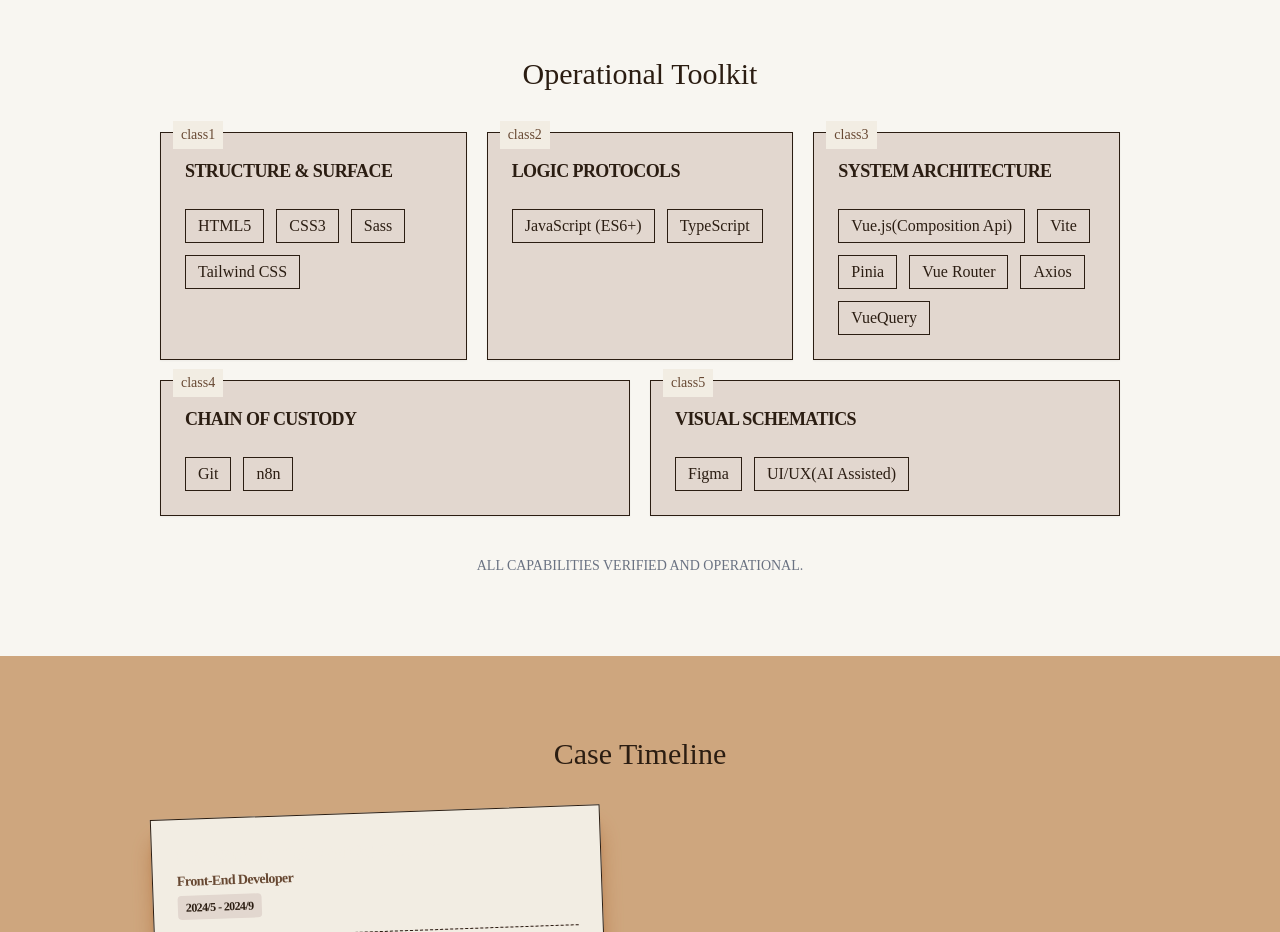
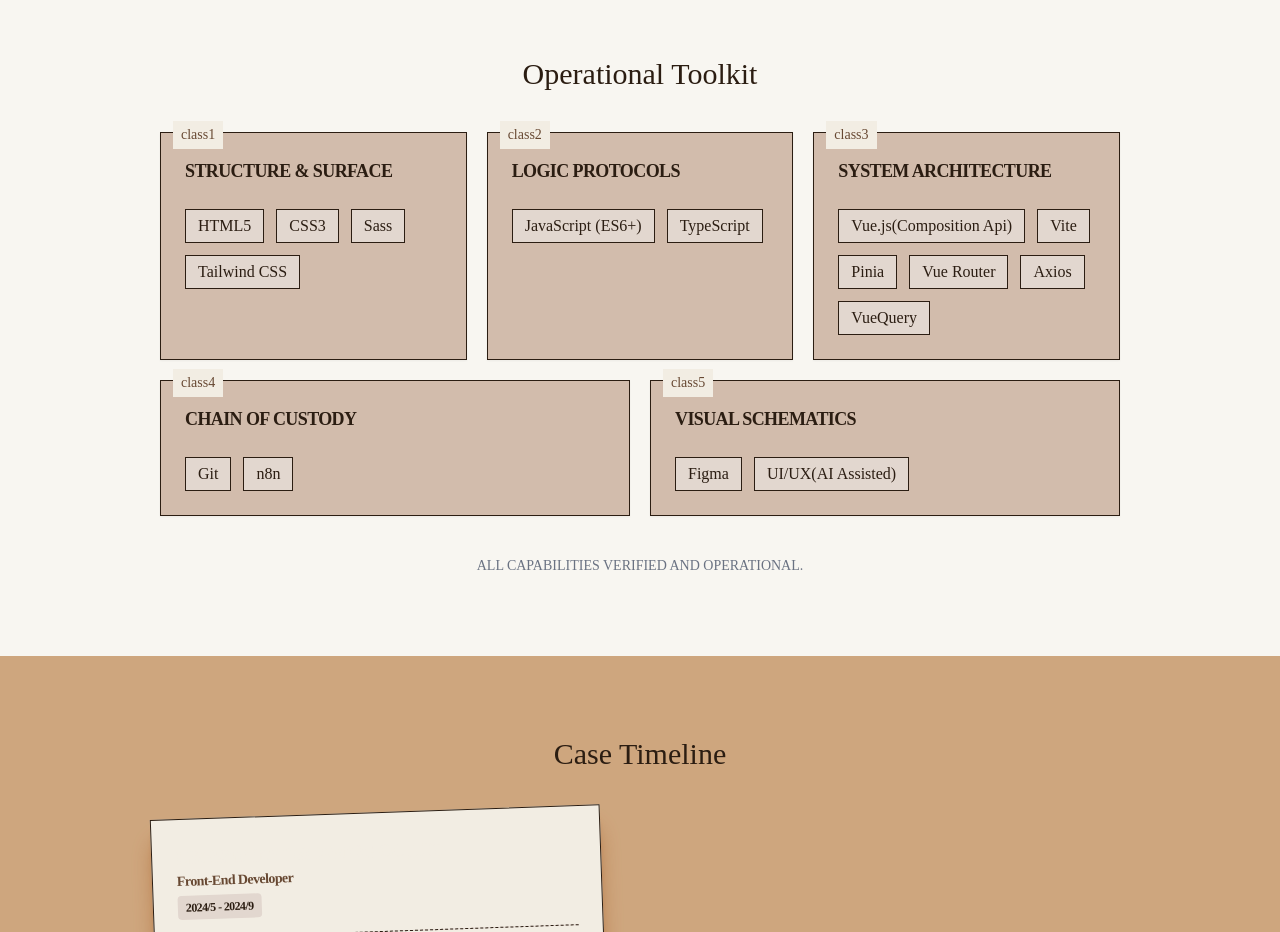
Before and after one commit to raylanraylan/personalWebsite, a Vue app: page / in a window 1280 px wide. Shown: the part 1580-2512 px from the top of the page. Built offline with nearby package versions, Linux system fonts and the light colour scheme; a web font is replaced by a local one.

Commit message:
style: adjust skill card background and title text colors.

```diff
--- a/src/components/layout/Skill.vue
+++ b/src/components/layout/Skill.vue
@@ -13,12 +13,12 @@ const { tm } = useI18n();
   <section class="bg-elevated">
     <h2 class="text-center text-3xl mb-10 text-on-surface">{{ $t('skills.title') }}</h2>
     <div class="grid lg:grid-cols-6 gap-5 mb-10">
-      <Card class="border-base bg-surface hover:border-spotlight-yellow relative"
+      <Card class="border-base bg-primary hover:border-spotlight-yellow relative"
         :class="Number(index) > 2 ? 'col-span-3' : 'col-span-2'" v-for="(skill, index) in tm('skills.items')"
         :key="index">
         <CardHeader>
           <CardTitle>
-            <h3 class="text-lg text-on-surface">{{ skill.title }}</h3>
+            <h3 class="text-lg text-surface">{{ skill.title }}</h3>
           </CardTitle>
           <CardDescription class="absolute -top-3 left-3">
             <p class="p-1 px-2 text-sm text-paper-label bg-paper">class{{ index + 1 }}</p>
```
